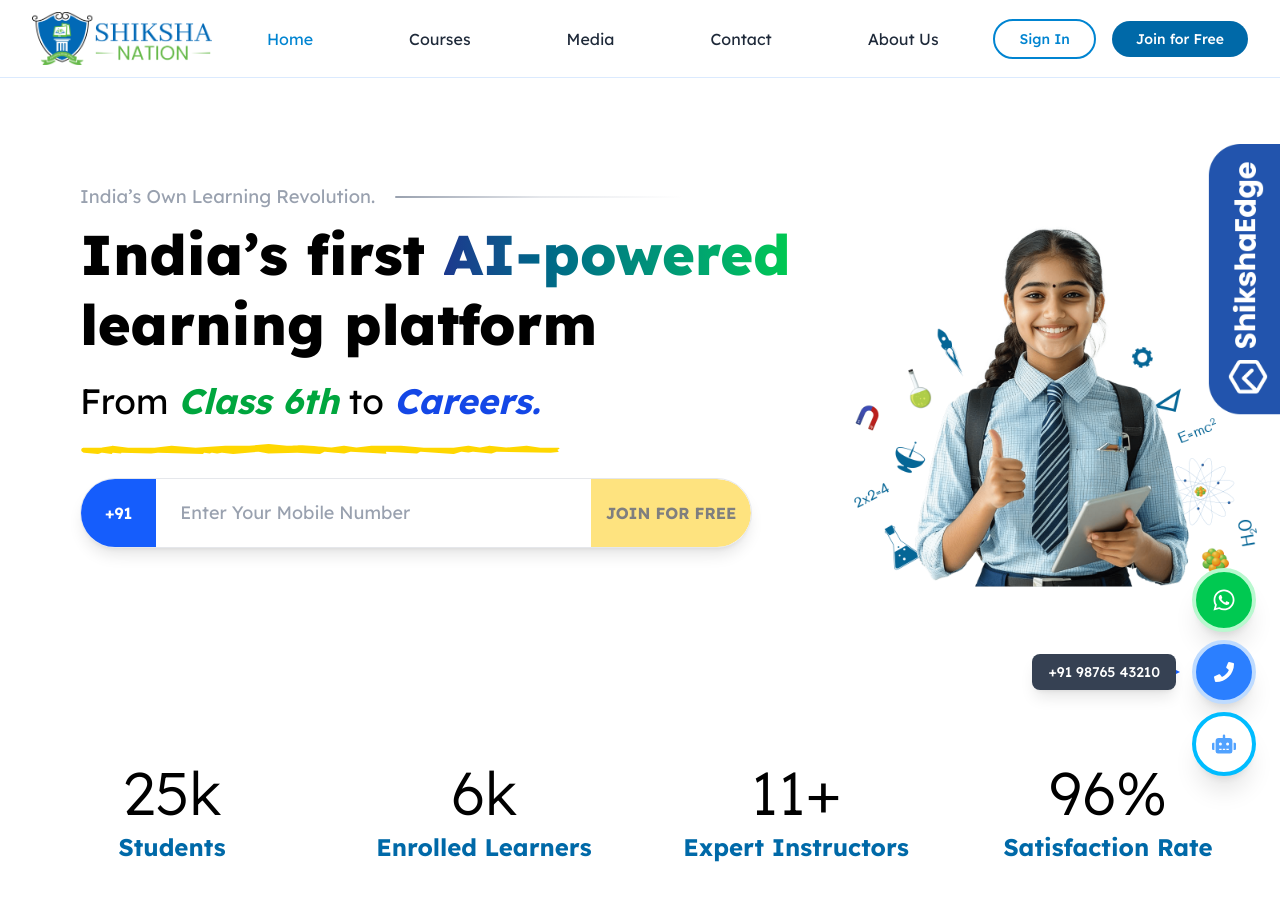
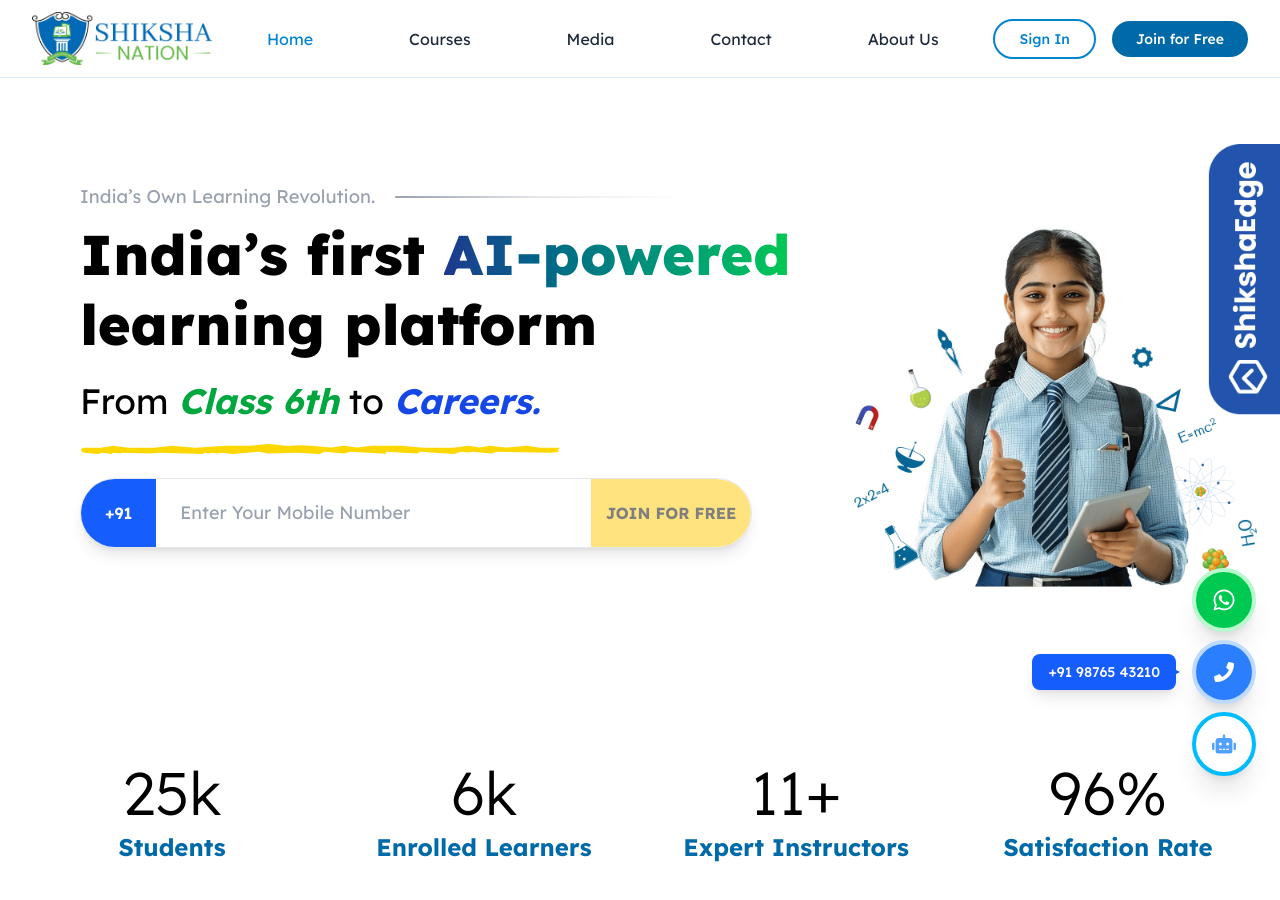
Before and after one commit to shikshanationdev/web, a Next.js app: page / in a window 1280 px wide. Both pictures are taken after a click on the button 1224 px from the left and 600 px from the top of the page. Shown: the top 900 px of the page. Built offline with nearby package versions, Linux system fonts and the light colour scheme.

Commit message:
Refactor FloatingContactWidget to implement message cycling and enhance button interactions

```diff
--- a/src/components/FloatingContactWidget.tsx
+++ b/src/components/FloatingContactWidget.tsx
@@ -5,14 +5,14 @@ import { FaPhone, FaWhatsapp, FaRobot } from 'react-icons/fa';
 
 const FloatingContactWidget = () => {
   const [showLabels, setShowLabels] = useState(false);
-  const [currentMessage, setCurrentMessage] = useState('');
+  const [currentMessageIndex, setCurrentMessageIndex] = useState(-1);
   const [showMessage, setShowMessage] = useState(false);
 
   // Messages to cycle through
   const messages = [
-    { text: '+91 98765 43210', type: 'phone' },
-    { text: '+91 98765 43210', type: 'whatsapp' },
-    { text: 'Chat with us', type: 'chat' }
+    { text: '+91 98765 43210', type: 'phone', index: 1 }, // Call button (middle)
+    { text: '+91 98765 43210', type: 'whatsapp', index: 0 }, // WhatsApp button (top)
+    { text: 'Chat with us', type: 'chat', index: 2 } // Chat button (bottom)
   ];
 
   useEffect(() => {
@@ -21,7 +21,7 @@ const FloatingContactWidget = () => {
       let messageIndex = 0;
 
       const cycleMessages = () => {
-        setCurrentMessage(messages[messageIndex].text);
+        setCurrentMessageIndex(messageIndex);
         setShowMessage(true);
 
         // Hide message after 7 seconds and move to next
@@ -58,18 +58,6 @@ const FloatingContactWidget = () => {
 
   return (
     <div className="fixed bottom-6 right-6 z-50">
-      <div className="flex items-center gap-4">
-        {/* Rotating Message Display */}
-        <div className={`
-          transition-all duration-500 transform
-          ${showMessage ? 'opacity-100 translate-x-0 scale-100' : 'opacity-0 translate-x-2 scale-95 pointer-events-none'}
-        `}>
-          <div className="bg-gray-700 text-white px-4 py-2 rounded-lg shadow-lg text-sm font-medium whitespace-nowrap relative">
-            {currentMessage}
-            <div className="absolute top-1/2 right-0 transform translate-x-1 -translate-y-1/2 w-0 h-0 border-l-4 border-l-blue-600 border-t-2 border-b-2 border-t-transparent border-b-transparent"></div>
-          </div>
-        </div>
-
       {/* Contact Icons - Always Visible */}
       <div className="flex flex-col gap-2">
         {/* WhatsApp Button - Green */}
@@ -78,6 +66,17 @@ const FloatingContactWidget = () => {
           onMouseEnter={() => setShowLabels(true)}
           onMouseLeave={() => setShowLabels(false)}
         >
+          {/* WhatsApp Message */}
+          <div className={`
+            absolute right-20 top-1/2 transform -translate-y-1/2
+            bg-green-600 text-white px-4 py-2 rounded-lg shadow-lg text-sm font-medium whitespace-nowrap
+            transition-all duration-500 z-10
+            ${showMessage && currentMessageIndex === 1 ? 'opacity-100 translate-x-0 scale-100' : 'opacity-0 translate-x-2 scale-95 pointer-events-none'}
+          `}>
+            {messages[1]?.text}
+            <div className="absolute top-1/2 right-0 transform translate-x-1 -translate-y-1/2 w-0 h-0 border-l-4 border-l-green-600 border-t-2 border-b-2 border-t-transparent border-b-transparent"></div>
+          </div>
+
           <button
             onClick={handleWhatsApp}
             className="w-16 h-16 bg-green-500 hover:bg-green-600 text-white rounded-full shadow-xl transition-all duration-300 hover:scale-110 flex items-center justify-center border-4 border-green-200"
@@ -85,7 +84,7 @@ const FloatingContactWidget = () => {
           >
             <FaWhatsapp className="text-2xl" />
           </button>
-            {/* Label */}
+          {/* Hover Label */}
           <div className={`
             absolute right-20 top-1/2 transform -translate-y-1/2
             bg-gray-800 text-white px-3 py-2 rounded-lg text-sm whitespace-nowrap
@@ -103,6 +102,17 @@ const FloatingContactWidget = () => {
           onMouseEnter={() => setShowLabels(true)}
           onMouseLeave={() => setShowLabels(false)}
         >
+          {/* Call Message */}
+          <div className={`
+            absolute right-20 top-1/2 transform -translate-y-1/2
+            bg-blue-600 text-white px-4 py-2 rounded-lg shadow-lg text-sm font-medium whitespace-nowrap
+            transition-all duration-500 z-10
+            ${showMessage && currentMessageIndex === 0 ? 'opacity-100 translate-x-0 scale-100' : 'opacity-0 translate-x-2 scale-95 pointer-events-none'}
+          `}>
+            {messages[0]?.text}
+            <div className="absolute top-1/2 right-0 transform translate-x-1 -translate-y-1/2 w-0 h-0 border-l-4 border-l-blue-600 border-t-2 border-b-2 border-t-transparent border-b-transparent"></div>
+          </div>
+
           <button
             onClick={handleCall}
             className="w-16 h-16 bg-blue-500 hover:bg-blue-600 text-white rounded-full shadow-xl transition-all duration-300 hover:scale-110 flex items-center justify-center border-4 border-blue-200"
@@ -110,7 +120,7 @@ const FloatingContactWidget = () => {
           >
             <FaPhone className="text-xl" />
           </button>
-            {/* Label */}
+          {/* Hover Label */}
           <div className={`
             absolute right-20 top-1/2 transform -translate-y-1/2
             bg-gray-800 text-white px-3 py-2 rounded-lg text-sm whitespace-nowrap
@@ -128,6 +138,17 @@ const FloatingContactWidget = () => {
           onMouseEnter={() => setShowLabels(true)}
           onMouseLeave={() => setShowLabels(false)}
         >
+          {/* Chat Message */}
+          <div className={`
+            absolute right-20 top-1/2 transform -translate-y-1/2
+            bg-purple-600 text-white px-4 py-2 rounded-lg shadow-lg text-sm font-medium whitespace-nowrap
+            transition-all duration-500 z-10
+            ${showMessage && currentMessageIndex === 2 ? 'opacity-100 translate-x-0 scale-100' : 'opacity-0 translate-x-2 scale-95 pointer-events-none'}
+          `}>
+            {messages[2]?.text}
+            <div className="absolute top-1/2 right-0 transform translate-x-1 -translate-y-1/2 w-0 h-0 border-l-4 border-l-purple-600 border-t-2 border-b-2 border-t-transparent border-b-transparent"></div>
+          </div>
+
           <button
             onClick={handleChatbot}
             className="w-16 h-16 bg-white hover:bg-sky-50 text-white rounded-full shadow-xl transition-all duration-300 hover:scale-110 flex items-center justify-center border-4 border-sky-400"
@@ -135,7 +156,7 @@ const FloatingContactWidget = () => {
           >
             <FaRobot className="text-2xl text-blue-400" />
           </button>
-            {/* Label */}
+          {/* Hover Label */}
           <div className={`
             absolute right-20 top-1/2 transform -translate-y-1/2
             bg-gray-800 text-white px-3 py-2 rounded-lg text-sm whitespace-nowrap
@@ -148,7 +169,6 @@ const FloatingContactWidget = () => {
         </div>
       </div>
     </div>
-    </div>
   );
 };
 
```
Lines whose indentation alone changed are shown as unchanged.
